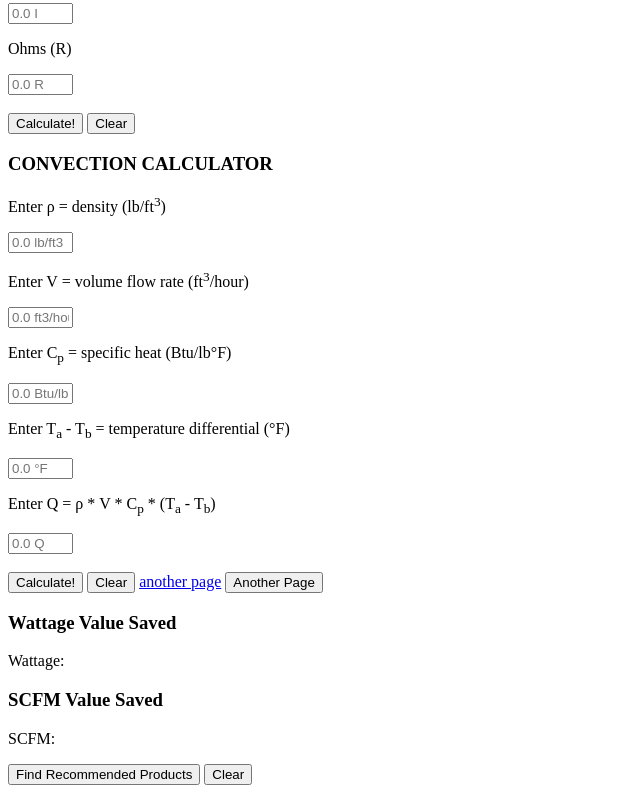
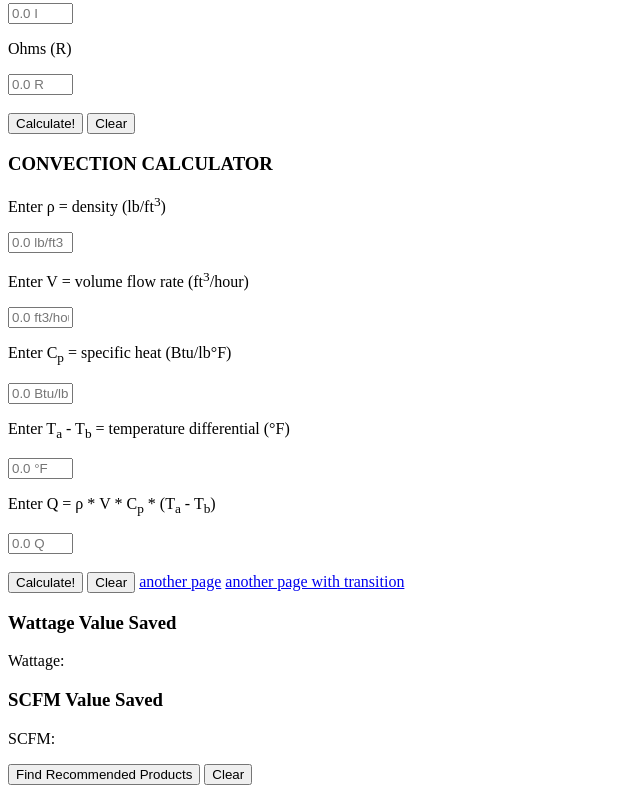
Before and after one commit to ksy903/Sylvania, a plain HTML site: page index.html in a window 1280 px wide. Shown: the part 1402-2203 px from the top of the page, without its empty margins (0-640 px from the left). Drawn offline with Linux system fonts and the light colour scheme.

Commit message:
Added a a href value

```diff
--- a/index.html
+++ b/index.html
@@ -76,7 +76,7 @@
 	<input type='button' onclick='clearAll();' value='Clear'></button>
 
 	<a href = "anotherPage.html">another page</a>
-	<input type='button' onclick='toAnotherPage();' value='Another Page'></input>
+	<a href="anotherPage.html" data-transition="flip:left">another page with transition</a>
 
 	<h3>Wattage Value Saved</h3>
 	<p> Wattage: <value id="wattValue"></value></p>
```
